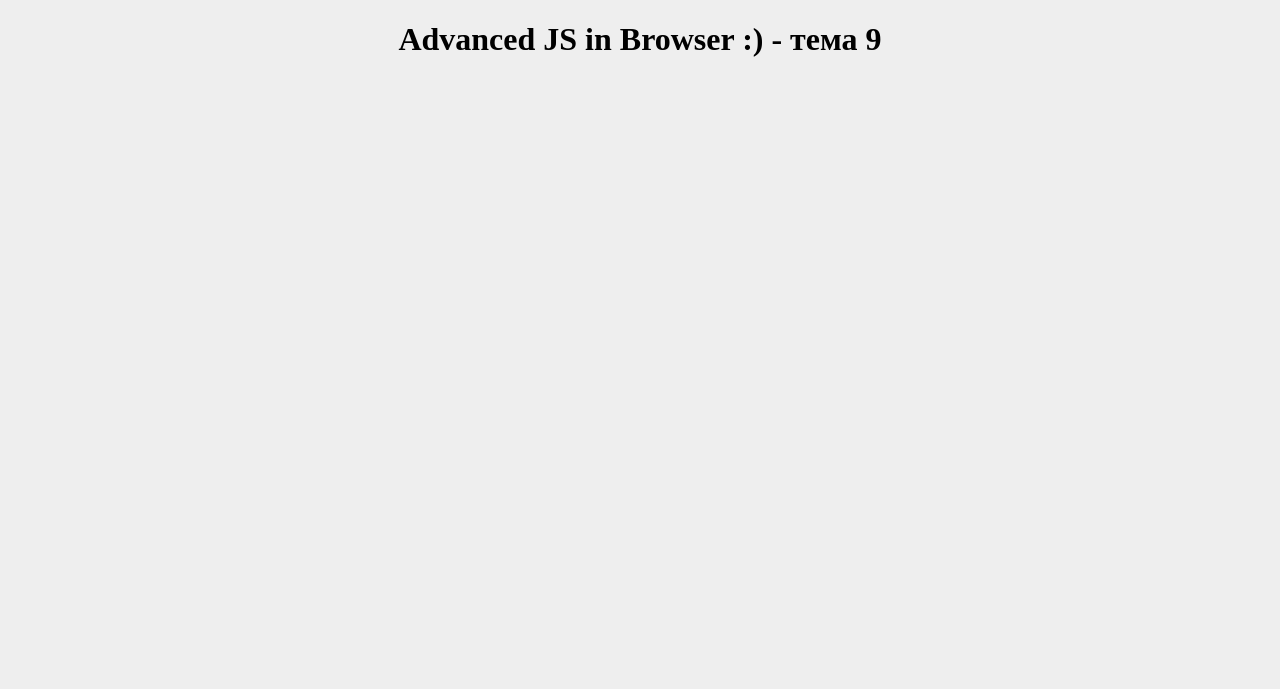
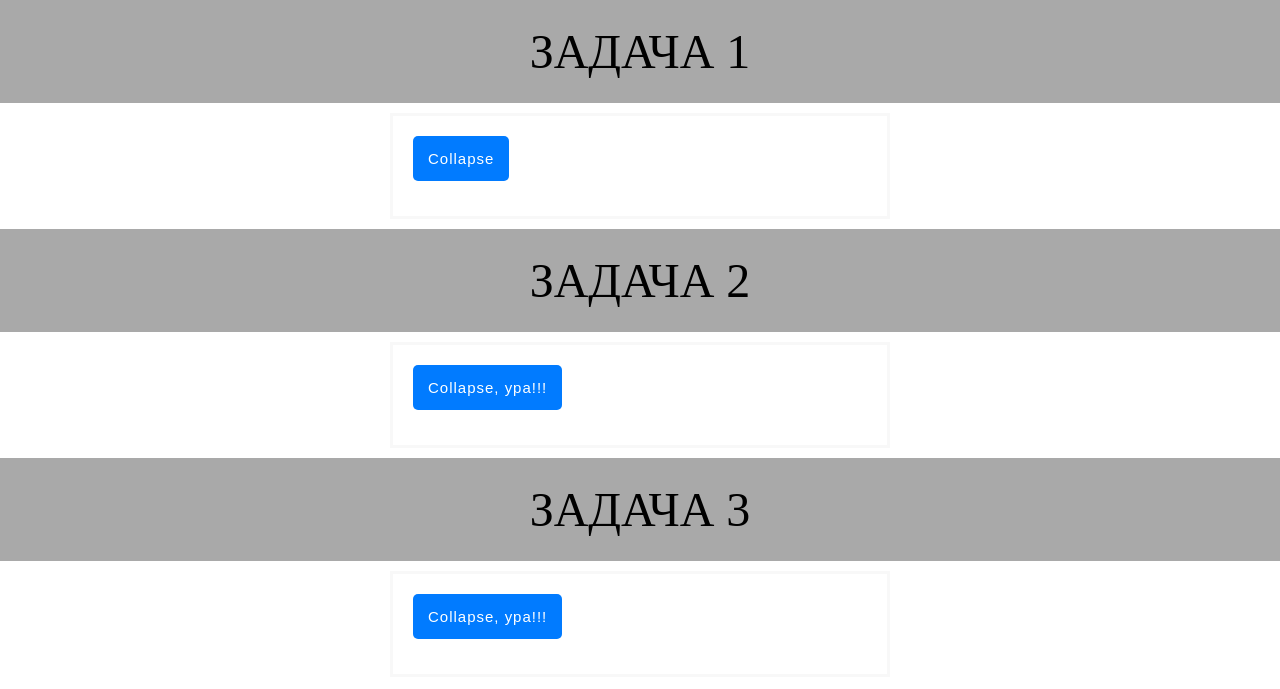
Before and after one commit to OlegBirykov/AHJ-9, a website built with webpack: page src/index.html in a window 1280 px wide. Built offline with nearby package versions, Linux system fonts and the light colour scheme.

Commit message:
Задание №1 выполнено

```diff
--- a/src/css/style.css
+++ b/src/css/style.css
@@ -1,4 +1,96 @@
+* {
+  margin: 0;
+  padding: 0;
+  border: none;
+  color: black;
+  background-color: transparent;
+}
+
 body {
-  background: #eee;
+  background-color: white;
+}
+
+#container1 {
+  width: 500px;
+  margin: 10px auto;
+}
+
+#container2 {
+  width: 500px;
+  margin: 10px auto;
+}
+
+#container3 {
+  width: 500px;
+  margin: 10px auto;
+}
+
+.title {
+  font-family: 'Times New Roman', serif;
+  font-size: 48px;
+  padding: 0.5em;
+  background-color: darkgray;
   text-align: center;
+  text-transform: uppercase;
 }
+
+.collapse-widget {
+  padding: 20px;
+  font-family: 'Arial', sans-serif;
+  font-size: 15px;
+  line-height: 1.4;
+  letter-spacing: 1px;
+  border: 3px solid #f8f8f8;
+}
+
+.collapse-widget .button {
+  margin-bottom: 1em;
+  padding: 0.8em 1em;
+  font: inherit;
+  letter-spacing: inherit;
+  color: white;
+  background-color: #017bff;
+  border-radius: 5px;
+  cursor: pointer;
+}
+
+.collapse-widget .button:hover {
+  background-color: #0069d9;
+}
+
+.collapse-widget .collapse {
+  height: 0;
+  transition: height 250ms linear;
+  overflow: hidden;
+}
+
+.collapse-widget .content {
+  padding: 1em;
+  border: 1px solid lightgray;
+  border-radius: 5px;
+}
+
+/*
+.collapse-widget .down {
+  max-height: 200px;
+}
+
+/*
+.collapse-widget [data-animation=down] {
+  animation: collapse-animation 2s infinite normal forwards;
+}
+
+.collapse-widget [data-animation=up] {
+  animation: collapse-animation 2s infinite reverse forwards;
+}
+
+@keyframes collapse-animation {
+  0% {
+    max-height: 0;
+  }
+
+  100% {
+    max-height: 200px;
+  }
+}
+*/
--- a/src/index.html
+++ b/src/index.html
@@ -4,10 +4,18 @@
   <meta charset="UTF-8">
   <meta name="viewport" content="width=device-width, initial-scale=1.0">
   <meta http-equiv="X-UA-Compatible" content="ie=edge">
-  <title>Document</title>
+  <title>Анимации и CSS</title>
   <link rel="shortcut icon" href="favicon.ico" type="image/x-icon">
 </head>
 <body>
-  <h1>Advanced JS in Browser :) - тема 9</h1>
+  <p class="title">Задача 1</p>
+  <div id="container1">
+  </div>
+  <p class="title">Задача 2</p>
+  <div id="container2">
+  </div>
+  <p class="title">Задача 3</p>
+  <div id="container3">
+  </div>
 </body>
 </html>
--- a/src/js/app.js
+++ b/src/js/app.js
@@ -1,2 +1,22 @@
-// eslint-disable-next-line no-console
-console.log('it works!');
+import CollapseWidget from './task1/CollapseWidget';
+
+const collapseWidget = new CollapseWidget(
+  document.getElementById('container1'),
+  'Collapse',
+  'Anim pariatur cliche reprehenderit, enim eiusmod high life accusamus terry richardson ad squid. Nihil anim keffiyeh helvetica, craft beer labore wes anderson cred nesciunt sapiente ea proident.',
+);
+collapseWidget.bindToDOM();
+
+const collapseWidget2 = new CollapseWidget(
+  document.getElementById('container2'),
+  'Collapse, ура!!!',
+  'Anim pariatur cliche reprehenderit, enim eiusmod high life accusamus terry richardson ad squid. Nihil anim keffiyeh helvetica, craft beer labore wes anderson cred nesciunt sapiente ea proident.',
+);
+collapseWidget2.bindToDOM();
+
+const collapseWidget3 = new CollapseWidget(
+  document.getElementById('container3'),
+  'Collapse, ура!!!',
+  '',
+);
+collapseWidget3.bindToDOM();
--- /dev/null
+++ b/src/js/task1/CollapseWidget.js
@@ -0,0 +1,50 @@
+export default class CollapseWidget {
+  constructor(parentEl, buttonText, text) {
+    this.parentEl = parentEl;
+    this.buttonText = buttonText;
+    this.text = text;
+    this.classes = this.constructor.classes;
+    this.down = false;
+  }
+
+  static get classes() {
+    return {
+      widget: 'collapse-widget',
+      button: 'button',
+      collapse: 'collapse',
+      content: 'content',
+    };
+  }
+
+  static get markup() {
+    return `
+      <div>
+        <button class="${this.classes.button}"></button>
+      </div>
+      <div class="${this.classes.collapse} animation">
+        <p class="${this.classes.content}"></p>
+      </div>
+    `;
+  }
+
+  bindToDOM() {
+    this.widget = document.createElement('div');
+    this.widget.classList.add(this.classes.widget);
+    this.widget.innerHTML = this.constructor.markup;
+
+    this.button = this.widget.querySelector(`.${this.classes.button}`);
+    this.button.innerText = this.buttonText;
+
+    this.collapse = this.widget.querySelector(`.${this.classes.collapse}`);
+
+    this.content = this.widget.querySelector(`.${this.classes.content}`);
+    this.content.innerText = this.text;
+
+    this.button.addEventListener('click', () => {
+      this.collapse.style.height = this.down ? '0' : `${this.content.offsetHeight}px`;
+      this.down = !this.down;
+    });
+
+    this.parentEl.appendChild(this.widget);
+  }
+}
```
Also changed, not shown: src/js/TitleWidget.js (added, +240 -0 lines), src/img/heart.png (added).
